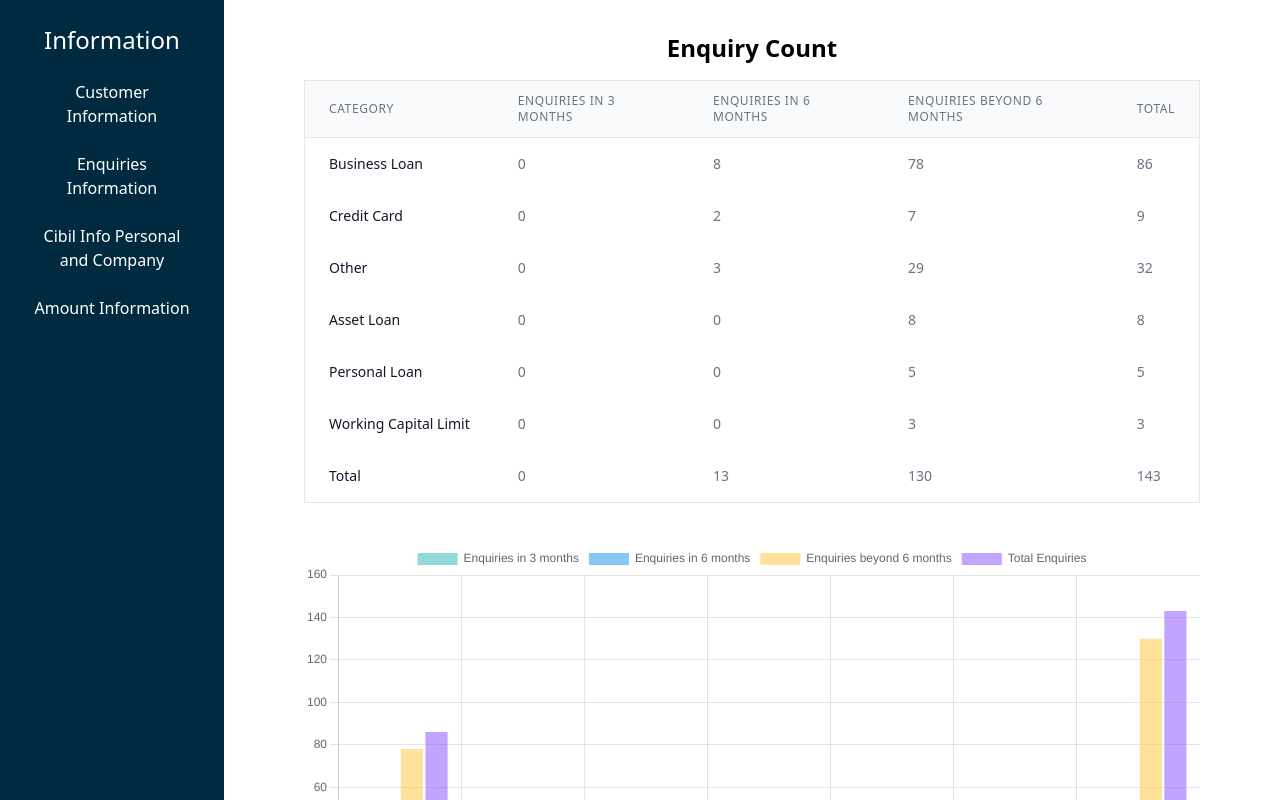
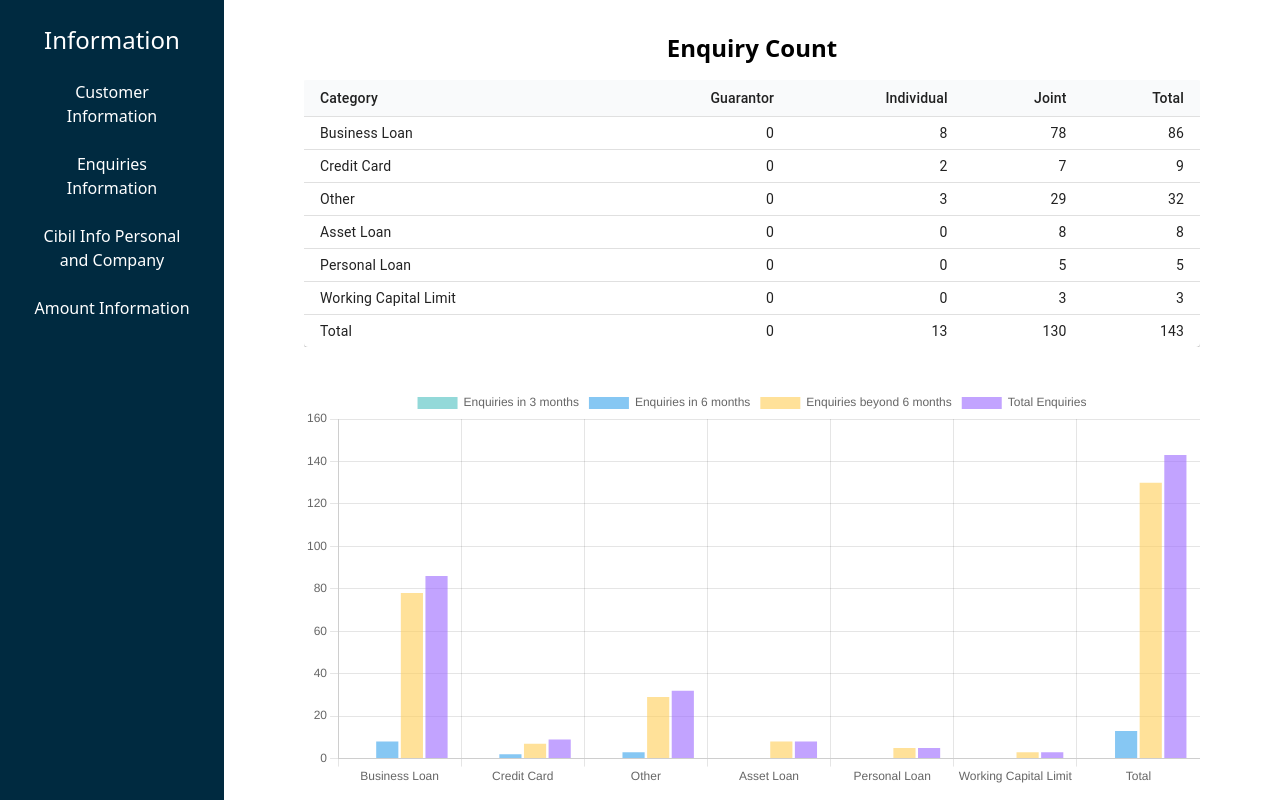
Before and after one commit to Shiv1024/Work, a React (Create React App) app: page /enquiry in a window 1280 px wide. Shown: the top 800 px of the page. Built offline with nearby package versions, Linux system fonts and the light colour scheme.

Commit message:
enquiry and amount table updated to mui

```diff
--- a/package.json
+++ b/package.json
@@ -11,8 +11,9 @@
     "@mui/material": "^5.16.5",
     "@mui/styled-engine-sc": "^6.0.0-alpha.18",
     "@mui/system": "^5.16.5",
+    "@mui/utils": "^5.16.5",
     "@mui/x-charts": "^7.10.0",
-    "@mui/x-data-grid": "^7.11.0",
+    "@mui/x-data-grid": "^7.11.1",
     "@mui/x-data-grid-generator": "^7.11.0",
     "@mui/x-data-grid-pro": "^7.11.0",
     "@testing-library/jest-dom": "^5.17.0",
--- a/src/Assets/dummydataAmtCnt.json
+++ b/src/Assets/dummydataAmtCnt.json
@@ -1,5 +1,6 @@
 [
     {
+        "id": 1,
         "category": "Asset Loan",
         "guarantor": 1,
         "individual": 2,
@@ -11,41 +12,47 @@
         "guarantor": 9,
         "individual": 1,
         "joint": 17,
-        "total": 27
+        "total": 27,
+        "id": 2
     },
     {
         "category": "Credit Card",
         "guarantor": 0,
         "individual": 5,
         "joint": 0,
-        "total": 5
+        "total": 5,
+        "id": 3
     },
     {
         "category": "Other",
         "guarantor": 3,
         "individual": 0,
         "joint": 1,
-        "total": 4
+        "total": 4,
+        "id": 4
     },
     {
         "category": "Personal Loan",
         "guarantor": 0,
         "individual": 0,
         "joint": 1,
-        "total": 1
+        "total": 1,
+        "id": 5
     },
     {
         "category": "Working Capital Limit",
         "guarantor": 0,
         "individual": 2,
         "joint": 0,
-        "total": 2
+        "total": 2,
+        "id": 6
     },
     {
         "category": "Total",
         "guarantor": 13,
         "individual": 10,
         "joint": 23,
-        "total": 46
+        "total": 46,
+        "id": 7
     }
 ]
--- a/src/Components/Amount/Table4.js
+++ b/src/Components/Amount/Table4.js
@@ -1,6 +1,58 @@
-import React from 'react';
+// import React from 'react';
 
-const Table = ({ data,type }) => {
+// const Table = ({ data,type }) => {
+
+//   const formatAmount = (amount) => {
+//     return new Intl.NumberFormat('en-IN', {
+//       style: 'currency',
+//       currency: 'INR',
+//       minimumFractionDigits: 0,
+//     }).format(amount);
+//   };
+//   return (
+//     <table className="min-w-full bg-white border-collapse border border-gray-200">
+//       <thead>
+//         <tr>
+//           <th className="px-6 py-3 border-b border-gray-200 bg-gray-50 text-left text-xs font-medium text-gray-500 uppercase tracking-wider">Category</th>
+//           <th className="px-6 py-3 border-b border-gray-200 bg-gray-50 text-left text-xs font-medium text-gray-500 uppercase tracking-wider">Guarantor</th>
+//           <th className="px-6 py-3 border-b border-gray-200 bg-gray-50 text-left text-xs font-medium text-gray-500 uppercase tracking-wider">Individual</th>
+//           <th className="px-6 py-3 border-b border-gray-200 bg-gray-50 text-left text-xs font-medium text-gray-500 uppercase tracking-wider">Joint</th>
+//           <th className="px-6 py-3 border-b border-gray-200 bg-gray-50 text-left text-xs font-medium text-gray-500 uppercase tracking-wider">Total</th>
+//         </tr>
+//       </thead>
+//       <tbody>
+//         {data.map((row, index) => (
+//           <tr key={index}>
+//             <td className="px-6 py-4 whitespace-nowrap text-sm font-medium text-gray-900">{row.category}</td>
+//             <td className="px-6 py-4 whitespace-nowrap text-sm text-gray-500">{type==='count'?row.guarantor:formatAmount(row.guarantor)}</td>
+//             <td className="px-6 py-4 whitespace-nowrap text-sm text-gray-500">{type==='count'?row.individual:formatAmount(row.individual)}</td>
+//             <td className="px-6 py-4 whitespace-nowrap text-sm text-gray-500">{type==='count'?row.joint:formatAmount(row.joint)}</td>
+//             <td className="px-6 py-4 whitespace-nowrap text-sm text-gray-500">{type==='count'?row.total:formatAmount(row.total)}</td>
+//           </tr>
+//         ))}
+//       </tbody>
+//     </table>
+//   );
+// };
+
+// export default Table;
+
+
+
+
+import * as React from 'react';
+import Table from '@mui/material/Table';
+import TableBody from '@mui/material/TableBody';
+import TableCell from '@mui/material/TableCell';
+import TableContainer from '@mui/material/TableContainer';
+import TableHead from '@mui/material/TableHead';
+import TableRow from '@mui/material/TableRow';
+import Paper from '@mui/material/Paper';
+import data from '../../Assets/dummydataAmtCnt.json'
+
+function createData(category, guarantor, individual,joint, total) {
+  return { category, guarantor, individual,joint, total };
+}
 
 const formatAmount = (amount) => {
       return new Intl.NumberFormat('en-IN', {
@@ -9,30 +61,39 @@ const Table = ({ data,type }) => {
         minimumFractionDigits: 0,
       }).format(amount);
     };
+
+const Table4 = ({ data,type }) => {
   return (
-    <table className="min-w-full bg-white border-collapse border border-gray-200">
-      <thead>
-        <tr>
-          <th className="px-6 py-3 border-b border-gray-200 bg-gray-50 text-left text-xs font-medium text-gray-500 uppercase tracking-wider">Category</th>
-          <th className="px-6 py-3 border-b border-gray-200 bg-gray-50 text-left text-xs font-medium text-gray-500 uppercase tracking-wider">Guarantor</th>
-          <th className="px-6 py-3 border-b border-gray-200 bg-gray-50 text-left text-xs font-medium text-gray-500 uppercase tracking-wider">Individual</th>
-          <th className="px-6 py-3 border-b border-gray-200 bg-gray-50 text-left text-xs font-medium text-gray-500 uppercase tracking-wider">Joint</th>
-          <th className="px-6 py-3 border-b border-gray-200 bg-gray-50 text-left text-xs font-medium text-gray-500 uppercase tracking-wider">Total</th>
-        </tr>
-      </thead>
-      <tbody>
-        {data.map((row, index) => (
-          <tr key={index}>
-            <td className="px-6 py-4 whitespace-nowrap text-sm font-medium text-gray-900">{row.category}</td>
-            <td className="px-6 py-4 whitespace-nowrap text-sm text-gray-500">{type==='count'?row.guarantor:formatAmount(row.guarantor)}</td>
-            <td className="px-6 py-4 whitespace-nowrap text-sm text-gray-500">{type==='count'?row.individual:formatAmount(row.individual)}</td>
-            <td className="px-6 py-4 whitespace-nowrap text-sm text-gray-500">{type==='count'?row.joint:formatAmount(row.joint)}</td>
-            <td className="px-6 py-4 whitespace-nowrap text-sm text-gray-500">{type==='count'?row.total:formatAmount(row.total)}</td>
-          </tr>
+    <TableContainer component={Paper}>
+    <Table sx={{ minWidth: 650 }} size="small" aria-label="a dense table">
+      <TableHead  >
+        <TableRow  style={{fontWeight:'bold', backgroundColor:'#f9fafb'}}>
+          <TableCell>Category</TableCell>
+          <TableCell align="right">Guarantor</TableCell>
+          <TableCell align="right">Individual</TableCell>
+          <TableCell align="right">Joint</TableCell>
+          <TableCell align="right">Total</TableCell>
+        </TableRow>
+      </TableHead>
+      <TableBody>
+        {data.map((row) => (
+          <TableRow
+            key={row.name}
+            sx={{ '&:last-child td, &:last-child th': { border: 0 } }}
+          >
+            <TableCell component="th" scope="row">
+              {row.category}
+            </TableCell>
+            <TableCell align="right">{type==='count'?row.guarantor:formatAmount(row.guarantor)}</TableCell>
+            <TableCell align="right">{type==='count'?row.individual:formatAmount(row.individual)}</TableCell>
+            <TableCell align="right">{type==='count'?row.joint:formatAmount(row.joint)}</TableCell>
+            <TableCell align="right">{type==='count'?row.total:formatAmount(row.total)}</TableCell>
+          </TableRow>
         ))}
-      </tbody>
-    </table>
-  );
-};
+      </TableBody>
+    </Table>
+  </TableContainer>
+  )
+}
 
-export default Table;
+export default Table4
--- a/src/Components/Product3/Enquiries.js
+++ b/src/Components/Product3/Enquiries.js
@@ -41,7 +41,7 @@ function Enquiries() {
         <div className="max-w-4xl w-full mt-8">
           <h1 className="text-2xl font-bold mb-4 text-center">Enquiry Amount</h1>
           <div className="overflow-x-auto">
-            <Table data={enquiryAmountData} />
+            <Table data={enquiryAmountData} type='enquiry' />
           </div>
           <div className="overflow-x-auto mt-4">
             <BarGraph data={enquiryAmountData} />
--- a/src/Components/Product3/Table4.js
+++ b/src/Components/Product3/Table4.js
@@ -1,6 +1,17 @@
-import React from 'react';
+import * as React from 'react';
+import Table from '@mui/material/Table';
+import TableBody from '@mui/material/TableBody';
+import TableCell from '@mui/material/TableCell';
+import TableContainer from '@mui/material/TableContainer';
+import TableHead from '@mui/material/TableHead';
+import TableRow from '@mui/material/TableRow';
+import Paper from '@mui/material/Paper';
+// import data from '../../Assets/dummydataAmtCnt.json'
 
-const Table = ({ data, type }) => {
+function createData(category, enquiries3Months, enquiries6Months, enquiriesBeyond6Months, total) {
+  return { category, enquiries3Months, enquiries6Months, enquiriesBeyond6Months, total };
+}
+
 const formatAmount = (amount) => {
       return new Intl.NumberFormat('en-IN', {
         style: 'currency',
@@ -8,30 +19,39 @@ const Table = ({ data, type }) => {
         minimumFractionDigits: 0,
       }).format(amount);
     };
+
+const Table4 = ({ data,type }) => {
   return (
-    <table className="min-w-full bg-white border-collapse border border-gray-200">
-      <thead>
-        <tr>
-          <th className="px-6 py-3 border-b border-gray-200 bg-gray-50 text-left text-xs font-medium text-gray-500 uppercase tracking-wider">Category</th>
-          <th className="px-6 py-3 border-b border-gray-200 bg-gray-50 text-left text-xs font-medium text-gray-500 uppercase tracking-wider">Enquiries in 3 months</th>
-          <th className="px-6 py-3 border-b border-gray-200 bg-gray-50 text-left text-xs font-medium text-gray-500 uppercase tracking-wider">Enquiries in 6 months</th>
-          <th className="px-6 py-3 border-b border-gray-200 bg-gray-50 text-left text-xs font-medium text-gray-500 uppercase tracking-wider">Enquiries beyond 6 months</th>
-          <th className="px-6 py-3 border-b border-gray-200 bg-gray-50 text-left text-xs font-medium text-gray-500 uppercase tracking-wider">Total</th>
-        </tr>
-      </thead>
-      <tbody>
-        {data.map((row, index) => (
-          <tr key={index}>
-            <td className="px-6 py-4 whitespace-nowrap text-sm font-medium text-gray-900">{row.category}</td>
-            <td className="px-6 py-4 whitespace-nowrap text-sm text-gray-500">{row.enquiries3Months.toLocaleString('en-IN')}</td>
-            <td className="px-6 py-4 whitespace-nowrap text-sm text-gray-500">{row.enquiries6Months.toLocaleString('en-IN')}</td>
-            <td className="px-6 py-4 whitespace-nowrap text-sm text-gray-500">{row.enquiriesBeyond6Months.toLocaleString('en-IN')}</td>
-            <td className="px-6 py-4 whitespace-nowrap text-sm text-gray-500">{row.total.toLocaleString('en-IN')}</td>
-          </tr>
+    <TableContainer component={Paper}>
+    <Table sx={{ minWidth: 650 }} size="small" aria-label="a dense table">
+      <TableHead  >
+        <TableRow  style={{fontWeight:'bold', backgroundColor:'#f9fafb'}}>
+          <TableCell>Category</TableCell>
+          <TableCell align="right">Guarantor</TableCell>
+          <TableCell align="right">Individual</TableCell>
+          <TableCell align="right">Joint</TableCell>
+          <TableCell align="right">Total</TableCell>
+        </TableRow>
+      </TableHead>
+      <TableBody>
+        {data.map((row) => (
+          <TableRow
+            key={row.name}
+            sx={{ '&:last-child td, &:last-child th': { border: 0 } }}
+          >
+            <TableCell component="th" scope="row">
+              {row.category}
+            </TableCell>
+            <TableCell align="right">{type==='count'?row.enquiries3Months:formatAmount(row.enquiries3Months)}</TableCell>
+            <TableCell align="right">{type==='count'?row.enquiries6Months:formatAmount(row.enquiries6Months)}</TableCell>
+            <TableCell align="right">{type==='count'?row.enquiriesBeyond6Months:formatAmount(row.enquiriesBeyond6Months)}</TableCell>
+            <TableCell align="right">{type==='count'?row.total:formatAmount(row.total)}</TableCell>
+          </TableRow>
         ))}
-      </tbody>
-    </table>
-  );
-};
+      </TableBody>
+    </Table>
+  </TableContainer>
+  )
+}
 
-export default Table;
+export default Table4
```
Also changed, not shown: 1 other file (tests, documents, lock files or other folders). Lines whose indentation alone changed are shown as unchanged.
